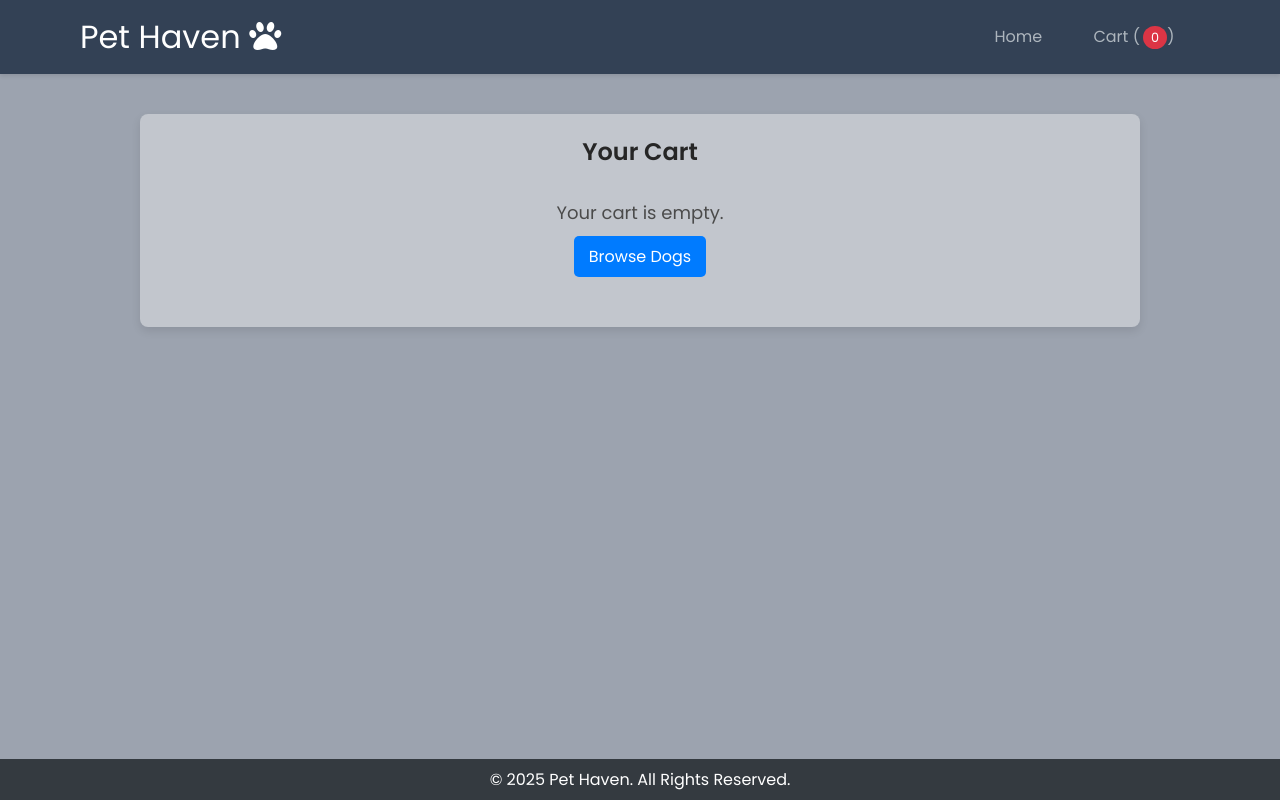
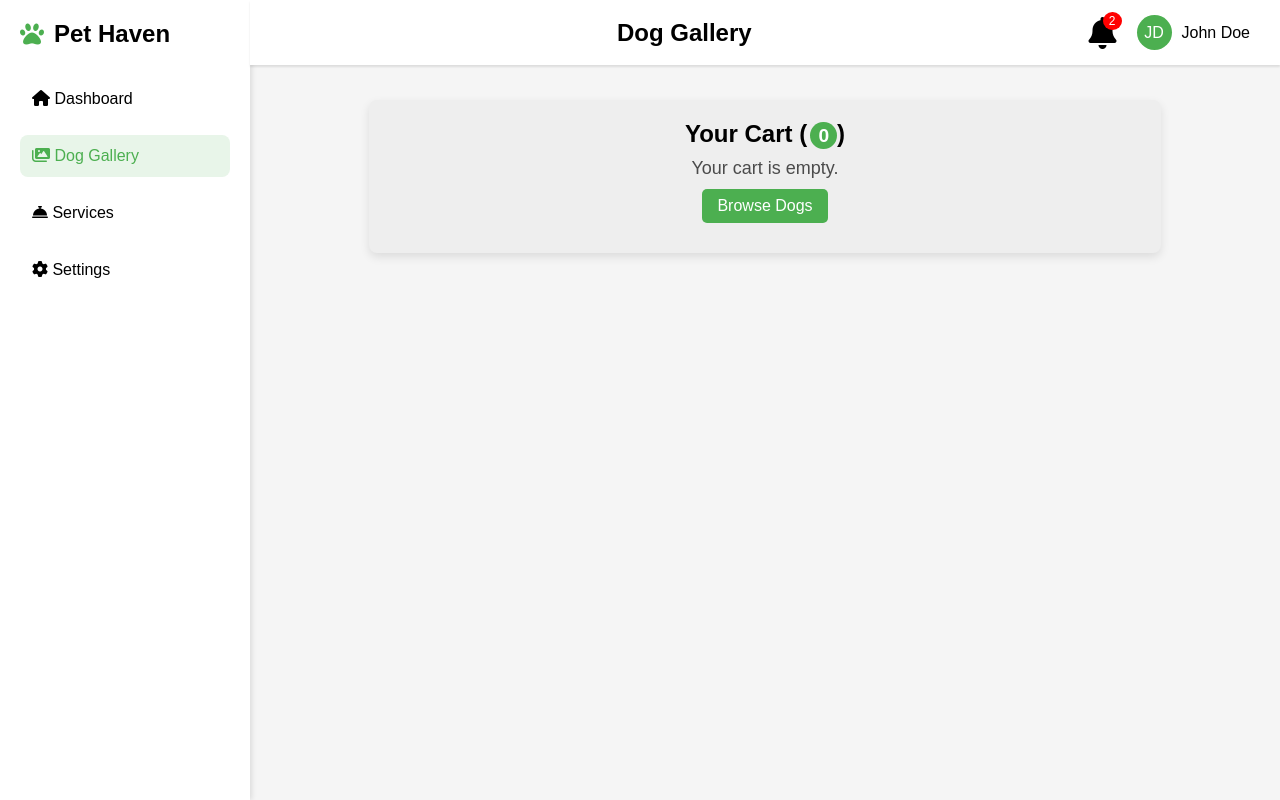
Before and after one commit to divyansharya8826/Pet-Haven, a Flask app: page /cart in a window 1280 px wide. Run offline with Flask 3, Linux system fonts and the light colour scheme.

Commit message:
Extended base template for cart

```diff
--- a/static/css/styles.css
+++ b/static/css/styles.css
@@ -1,88 +1,17 @@
-/* Reset & Global Styles */
-* {
-  margin: 0;
-  padding: 0;
-  box-sizing: border-box;
-  font-family: "Poppins", sans-serif;
-}
-
-body {
-  background-color: #9ca3af;
-  color: #262626;
-}
-
-/*Header & Footer*/
-.container {
-  width: 90%;
-  max-width: 1500px;
-  margin: 0 auto;
-  padding: 0 1rem;
-}
-
-/* Header & Navigation */
-header {
-  background-color: #334155;
-  padding: 0.8rem 0;
-  color: #fff;
-  position: sticky;
-  top: 0;
-  z-index: 1000;
-  box-shadow: 0 2px 4px rgba(0, 0, 0, 0.1);
-}
-
-header .container {
-  display: flex;
-  align-items: center;
-  justify-content: space-between;
-}
-
-header .logo-container a {
-  font-size: 32px;
-  text-decoration: none;
-  color: white;
-}
-
-nav {
-  display: flex;
-  align-items: center;
-}
-
-nav a {
-  text-decoration: none;
-  color: #adb5bd;
-  font-size: 1rem;
-  margin: 0 0.8rem;
-  padding: 0.4rem 0.8rem;
-  border-radius: 4px;
-  transition: background-color 0.3s ease, color 0.3s ease;
-}
-
-nav a:hover {
-  background-color: #495057;
-  color: #fff;
-}
-
-nav a.cart-style {
-  background-color: #007bff;
-  color: #fff;
-  margin-left: 1rem;
-}
-
-#cart-count {
-  background-color: #dc3545;
-  color: white;
-  font-size: 0.8rem;
-  padding: 0.2rem 0.5rem;
-  border-radius: 50%;
-  margin-left: 0.2rem;
+.main-content {
+  margin-top: 60px;
+  margin-left: 250px;
+  padding: 20px;
+  width: 100-250px;
+  transition: margin-left 0.3s ease-in-out;
 }
 
 /* Container for Cart */
 .cart-container {
   width: 80%;
   max-width: 1000px;
-  margin: 40px auto;
-  background-color: #c2c6cd;
+  margin: 20px auto;
+  background-color: rgb(238, 238, 238);
   padding: 20px;
   border-radius: 8px;
   box-shadow: 0px 4px 10px rgba(0, 0, 0, 0.1);
@@ -90,6 +19,15 @@ nav a.cart-style {
 
 h2 {
   text-align: center;
+}
+
+#cart-count {
+  background-color: #4CAF50;
+  color: white;
+  font-size: 1.2rem;
+  padding: 0.2rem 0.5rem;
+  border-radius: 50%;
+  margin-left: 0.2rem;
 }
 
 /* Cart Styling */
@@ -171,25 +109,26 @@ h2 {
 
 /* Checkout Button */
 #checkout {
-  background-color: #28a745;
+  background-color: #4CAF50;
   color: white;
   padding: 0.55rem 1.5rem;
   border: none;
   border-radius: 5px;
-  font-size: 16px;
+  font-size: 1.2rem;
   cursor: pointer;
-  transition: 0.3s;
+  margin-top: 1rem;
+  transition: background-color 0.3s ease;
   text-decoration: none;
 }
 
 #checkout:hover {
-  background-color: #218838;
+  background-color: #347336;
 }
 
 /* Empty Cart */
 .empty-cart {
   text-align: center;
-  padding: 30px;
+  padding: 10px;
 }
 
 .empty-cart p {
@@ -202,50 +141,18 @@ h2 {
   margin-top: 10px;
   text-decoration: none;
   color: white;
-  background-color: #007bff;
+  background-color: #4CAF50;
   padding: 8px 15px;
   border-radius: 5px;
   transition: 0.3s;
 }
 
 .empty-cart a:hover {
-  background-color: #0056b3;
-}
-
-/* Footer */
-footer {
-  position: fixed;
-  bottom: 0;
-  background-color: #343a40;
-  color: #fff;
-  padding: 0.5rem 0;
-  text-align: center;
-  width: 100%;
+  background-color: #347336;
 }
 
 /* Responsive Design */
 @media (max-width: 768px) {
-  .container {
-    width: 90%;
-    padding: 0 0.8rem;
-  }
-
-  header .container {
-    flex-direction: column;
-    gap: 0.5rem;
-  }
-
-  nav {
-    width: 100%;
-    justify-content: center;
-  }
-
-  nav a {
-    margin: 0 0.5rem;
-    padding: 0.3rem 0.6rem;
-    font-size: 0.9rem;
-  }
-
   .cart-container {
     width: 90%;
   }
@@ -264,4 +171,11 @@ footer {
       margin-top: 10px;
       width: 100%;
   }
+
+  #checkout{
+    width: 100%;
+    font-size: 16px;
+    display: inline-block;
+    text-align: center;
+  }
 }
--- a/templates/cart.html
+++ b/templates/cart.html
@@ -3,7 +3,8 @@
 <head>
     <meta charset="UTF-8">
     <meta name="viewport" content="width=device-width, initial-scale=1.0">
-    <title>Cart - Pet Haven</title>
+    <title>Pet Haven - Cart</title>
+    <link rel="stylesheet" href="static/css/base.css">
     <link rel="stylesheet" href="static/css/styles.css" />
     <script src="https://code.jquery.com/jquery-3.6.0.min.js"></script>
     <link
@@ -13,26 +14,46 @@
       crossorigin="anonymous"
       referrerpolicy="no-referrer"
     />
-    <link
-      href="https://fonts.googleapis.com/css2?family=Poppins:wght@300;400;500;600&display=swap"
-      rel="stylesheet"
-    />
 </head>
 <body>
-    <header>
-        <div class="container">
-            <div class="logo-container">
-                <a href="/" class="logo">Pet Haven <i class="fas fa-paw"></i></a>
+    <!-- Burger Icon -->
+    <div class="burger" onclick="toggleSidebar()">
+        <i class="fas fa-bars"></i>
       </div>
-            <nav>
-                <a href="{{ url_for('home') }}">Home</a>
-                <a href="{{ url_for('cart_page') }}">Cart (<span id="cart-count">{{ cart|length }}</span>)</a>
-            </nav>
+
+      <!-- Sidebar -->
+      <div class="sidebar" id="sidebar">
+        <div class="logo">
+            <i class="fas fa-paw"></i>
+            <h2>Pet Haven</h2>
         </div>
-    </header>
+        <ul class="nav-menu">
+            <li class="nav-item"><i class="fas fa-home"></i> Dashboard</li>
+            <li class="nav-item active"><i class="fas fa-images"></i> Dog Gallery</li>
+            <li class="nav-item"><i class="fas fa-concierge-bell"></i> Services</li>
+            <li class="nav-item"><i class="fas fa-cog"></i> Settings</li>
+        </ul>
+      </div>
+
+      <!-- Main Content -->
+      <div class="main-content" id="mainContent">
+        <!-- Navbar -->
+        <div class="navbar" id="navbar">
+            <h2>Dog Gallery</h2>
+            <div class="nav-right">
+                <div class="notification">
+                    <i class="fas fa-bell fa-2x"></i>
+                    <span class="badge">2</span>
+                </div>
+                <div class="profile">
+                    <div class="profile-pic">JD</div>
+                    <span>John Doe</span>
+                </div>
+            </div>
+        </div>
 
         <div class="cart-container">
-        <h2>Your Cart</h2>
+            <h2>Your Cart (<span id="cart-count">{{ cart|length }}</span>)</h2>
 
             {% if cart %}
                 <div class="cart-items">
@@ -61,12 +82,7 @@
                 </div>
             {% endif %}
         </div>
-
-    <footer>
-        <div class="container">
-          <p>© 2025 Pet Haven. All Rights Reserved.</p>
     </div>
-    </footer>
 
     <script src="https://code.jquery.com/jquery-3.6.0.min.js"></script>
     <script>
@@ -122,6 +138,7 @@
             });
         });
     </script>
+    <script src="static/js/script.js"></script>
 </body>
 
 </html>
```
Lines whose indentation alone changed are shown as unchanged.
